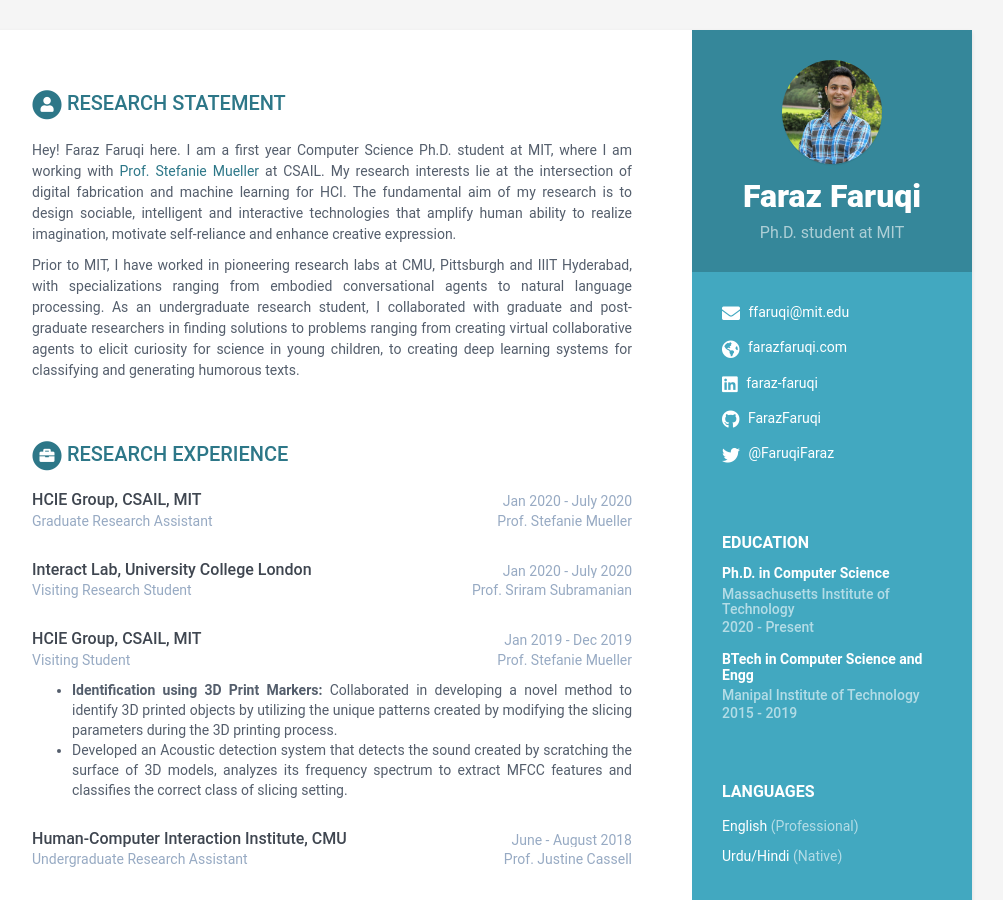
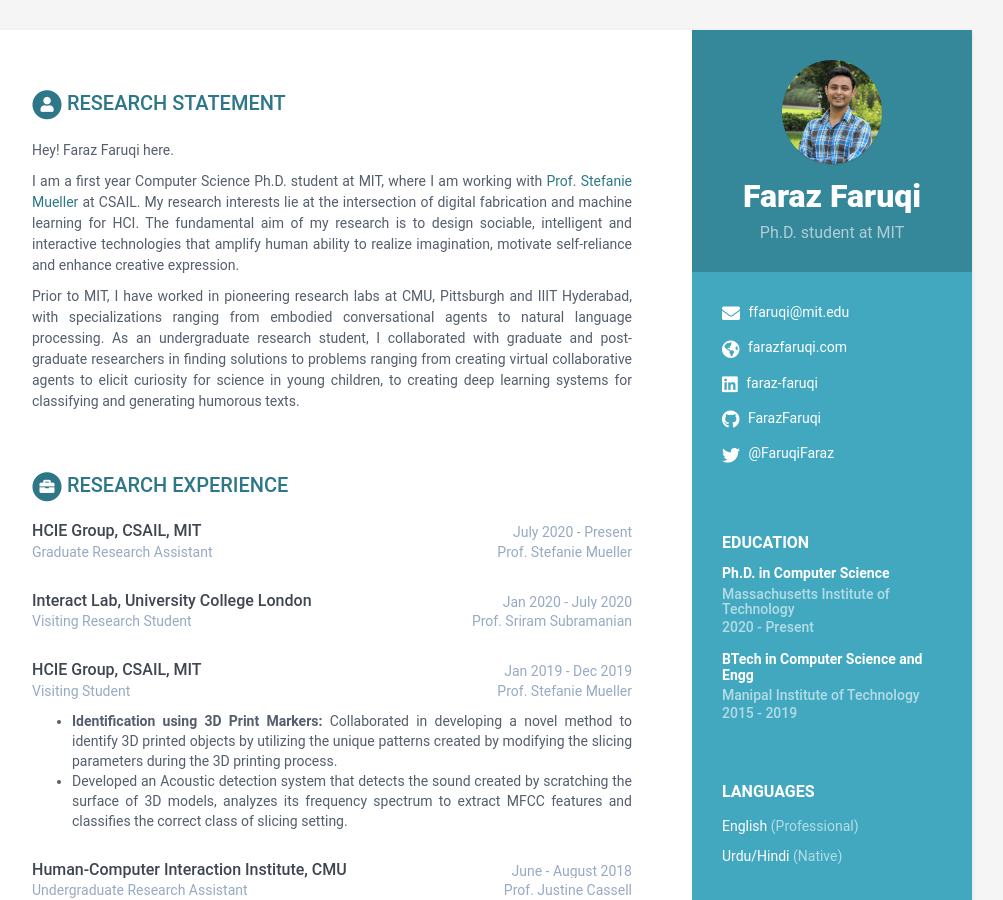
Before and after one commit to FarazFaruqi/FarazFaruqi.github.io, a Jekyll site: the page built from index.html, in a window 1280 px wide and 900 px high. Shown: the whole window, without its empty margins (168-1171 px from the left). Built offline with Jekyll 4.4.1, drawn with Linux system fonts in a browser that asks for light colours.

Commit message:
Update data.yml

```diff
--- a/_data/data.yml
+++ b/_data/data.yml
@@ -47,6 +47,7 @@
     title: Research Statement
     summary: |
      Hey! Faraz Faruqi here.
+
      I am a first year Computer Science Ph.D. student at MIT, where I am working with [Prof. Stefanie Mueller](https://hcie.csail.mit.edu/) at CSAIL. My research interests lie at the intersection of digital fabrication and machine learning for HCI. The fundamental aim of my research is to design sociable, intelligent and interactive technologies that amplify human ability to realize imagination, motivate self-reliance and enhance creative expression.
 
      Prior to MIT, I have worked in pioneering research labs at CMU, Pittsburgh and IIIT Hyderabad, with specializations ranging from embodied conversational agents to natural language processing. As an undergraduate research student, I collaborated with graduate and post-graduate researchers in finding solutions to problems ranging from creating virtual collaborative agents to elicit curiosity for science in young children, to creating deep learning systems for classifying and generating humorous texts.
@@ -71,7 +72,7 @@
 
 - role: Graduate Research Assistant
   title: Research Experience
-  time: Jan 2020 - July 2020
+  time: July 2020 - Present
   company: HCIE Group, CSAIL, MIT
   advisor: Prof. Stefanie Mueller
   details: |
```
